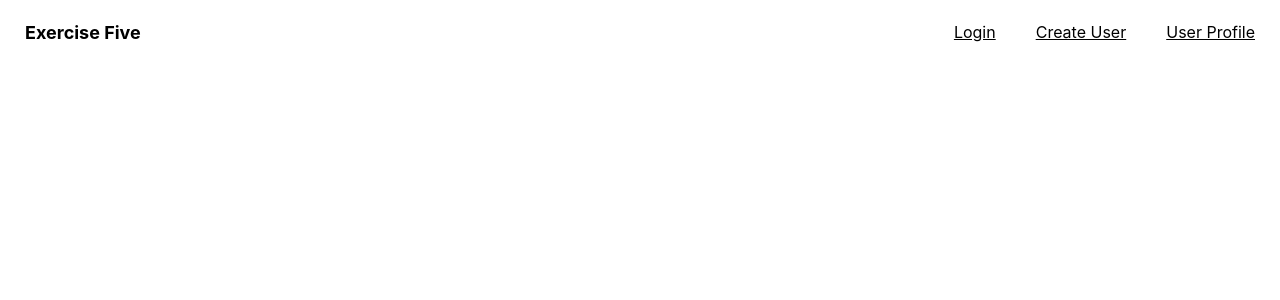
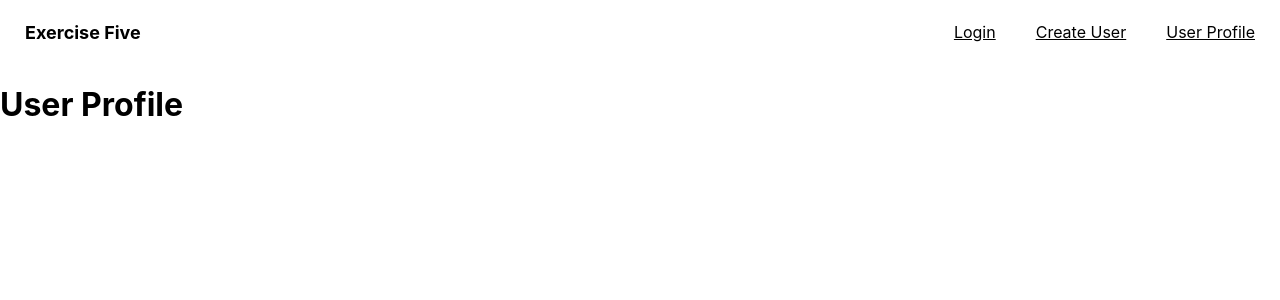
Before and after one commit to tywenrick3/exercise-five, a React (Create React App) app: page /user/1 in a window 1280 px wide. Shown: the top 300 px of the page. Built offline with nearby package versions, Linux system fonts and the light colour scheme.

Commit message:
userprofile

```diff
--- a/src/pages/UserProfile.js
+++ b/src/pages/UserProfile.js
@@ -1,7 +1,11 @@
 import React from 'react';
 
 function UserProfile() {
-	return <header></header>;
+	return (
+		<div>
+			<h1>User Profile</h1>
+		</div>
+	);
 }
 
 export default UserProfile;
```
